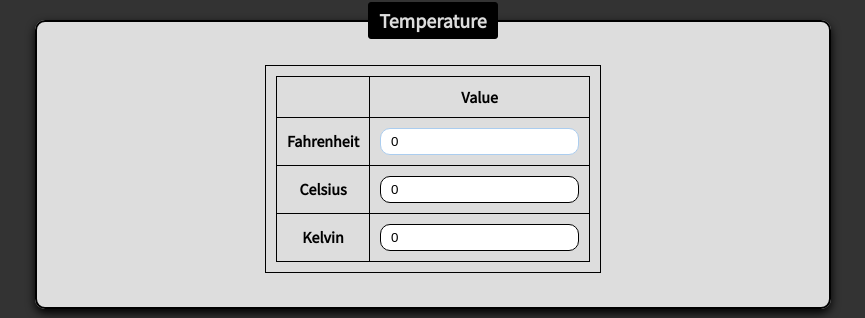
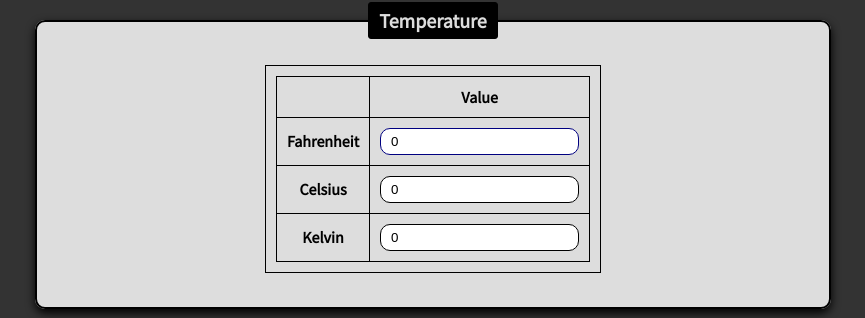
Before and after one commit to Coolfission/Coolfission.github.io, a PHP site: page /converter/convert.html in a window 1280 px wide, with the restyled element focused. Shown: the part 189-507 px from the top of the page, without its empty margins (207-1072 px from the left). Run offline with PHP 8.4, Linux system fonts and the light colour scheme; some libraries are stand-ins or nearby versions.

Commit message:
Update convert.css

```diff
--- a/converter/convert.css
+++ b/converter/convert.css
@@ -42,7 +42,7 @@ input {
   transition: all 500ms ease;
 }
 input:focus {
-  border-color: #ABCDEF;
+  border-color: #000080;
   -webkit-transition: all 500ms ease;
   -moz-transition: all 500ms ease;
   -o-transition: all 500ms ease;
```
